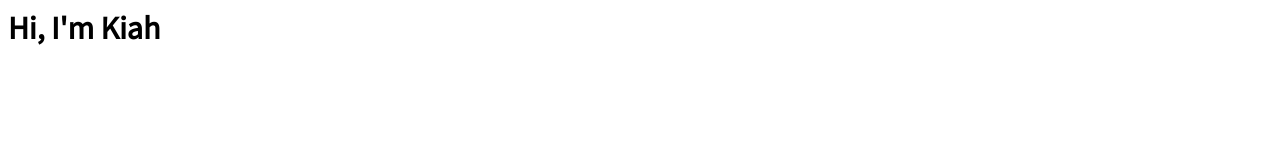
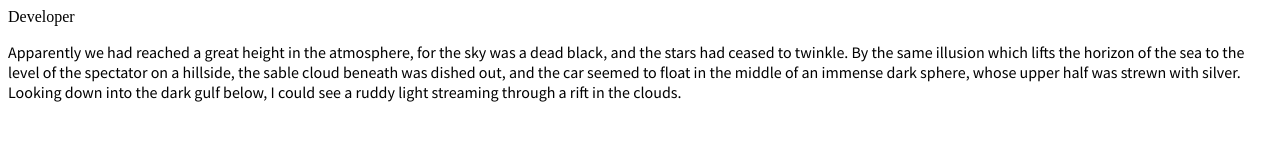
Before and after one commit to gameofjones/gameofjones.github.io, a plain HTML site: page index.html in a window 1280 px wide. Drawn offline with Linux system fonts and the light colour scheme.

Commit message:
Source Sans Pro

```diff
--- a/index.html
+++ b/index.html
@@ -5,6 +5,9 @@
         <link href="https://fonts.googleapis.com/css?family=Source+Sans+Pro" rel="stylesheet">
     </head>
     <body>
-        <h1 style="font-family: 'Source Sans Pro', sans-serif">Hi, I'm Kiah</h1>
+        <span style="font-family: 'Merriweather Sans'; font-weight: 400; font-style: normal;">Developer</span>
+        <p>
+            <span style="font-family: 'Source Sans Pro'; font-weight: 400; font-style: normal;">Apparently we had reached a great height in the atmosphere, for the sky was a dead black, and the stars had ceased to twinkle. By the same illusion which lifts the horizon of the sea to the level of the spectator on a hillside, the sable cloud beneath was dished out, and the car seemed to float in the middle of an immense dark sphere, whose upper half was strewn with silver. Looking down into the dark gulf below, I could see a ruddy light streaming through a rift in the clouds.</span>
+        </p>
     </body>
 <html>
```
